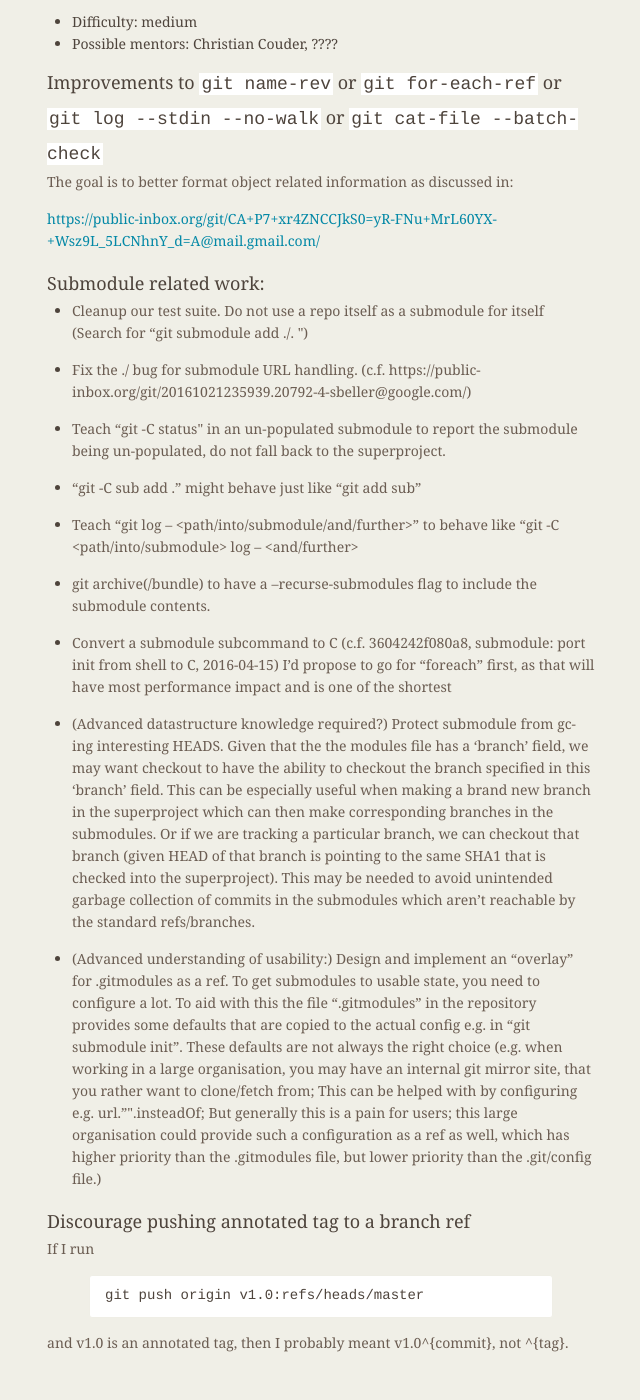
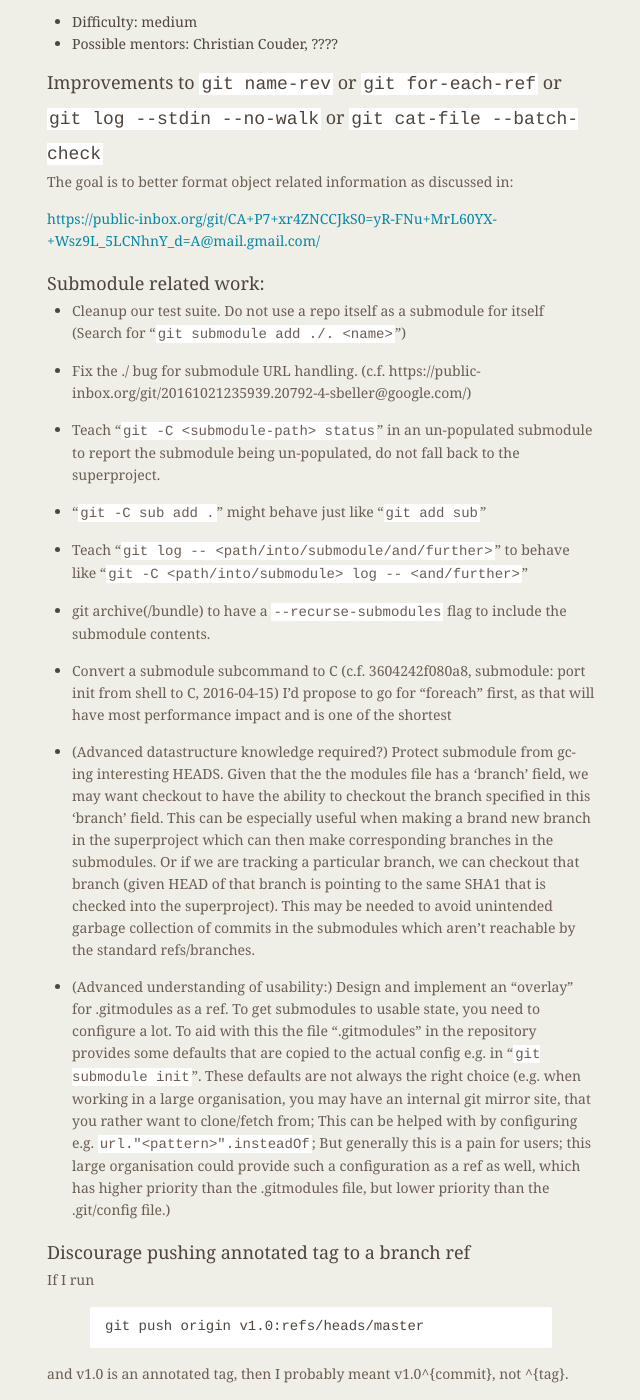
Before and after one commit to git/git.github.io, a Jekyll site: the page built from SoC-2017-Ideas.md, in a window 1280 px wide and 1400 px high, scrolled down 2603 px. Shown: the whole window, without its empty margins (487-1127 px from the left). Built offline with Jekyll 4.4.1, drawn with Linux system fonts in a browser that asks for light colours; before the commit the page ends 3972 px from its top, so only the background shows below that.

Commit message:
SoC-2017-Ideas: Formatting fixes - use `git command <foo>` consistently
Using backticks (that is inline code fragment) prevents Markdown
from treating <placeholders> as unknown HTML tags, and them vanishing
from the formatted output.

```diff
--- a/SoC-2017-Ideas.md
+++ b/SoC-2017-Ideas.md
@@ -166,21 +166,21 @@ The goal is to better format object related information as discussed in:
 ### Submodule related work:
 
 * Cleanup our test suite.  Do not use a repo itself as a submodule for itself
-  (Search for "git submodule add ./. <name>")
+  (Search for "`git submodule add ./. <name>`")
 
 * Fix the ./ bug for submodule URL handling.
   (c.f. https://public-inbox.org/git/20161021235939.20792-4-sbeller@google.com/)
 
-* Teach "git -C <submodule-path> status" in an un-populated submodule
+* Teach "`git -C <submodule-path> status`" in an un-populated submodule
   to report the submodule being un-populated, do not fall back to the
   superproject.
 
-* "git -C sub add ." might behave just like "git add sub"
+* "`git -C sub add .`" might behave just like "`git add sub`"
 
-* Teach "git log -- <path/into/submodule/and/further>" to behave
-  like "git -C <path/into/submodule> log -- <and/further>
+* Teach "`git log -- <path/into/submodule/and/further>`" to behave
+  like "`git -C <path/into/submodule> log -- <and/further>`"
 
-* git archive(/bundle) to have a --recurse-submodules flag to
+* git archive(/bundle) to have a `--recurse-submodules` flag to
   include the submodule contents.
 
 * Convert a submodule subcommand to C (c.f. 3604242f080a8,
@@ -204,16 +204,17 @@ The goal is to better format object related information as discussed in:
   Design and implement an "overlay" for .gitmodules as a ref.
   To get submodules to usable state, you need to configure a lot. To aid with
   this the file ".gitmodules" in the repository provides some defaults that
-  are copied to the actual config e.g. in "git submodule init".
+  are copied to the actual config e.g. in "`git submodule init`".
   These defaults are not always the right choice (e.g. when working in a
   large organisation, you may have an internal git mirror site, that
   you rather want to clone/fetch from; This can be helped with by configuring
-  e.g. url."<pattern>".insteadOf; But generally this is a pain for users; this
+  e.g. `url."<pattern>".insteadOf`; But generally this is a pain for users; this
   large organisation could provide such a configuration as a ref as well,
   which has higher priority than the .gitmodules file, but lower priority
   than the .git/config file.)
 
 ### Discourage pushing annotated tag to a branch ref
+
   If I run
 
     git push origin v1.0:refs/heads/master
```
